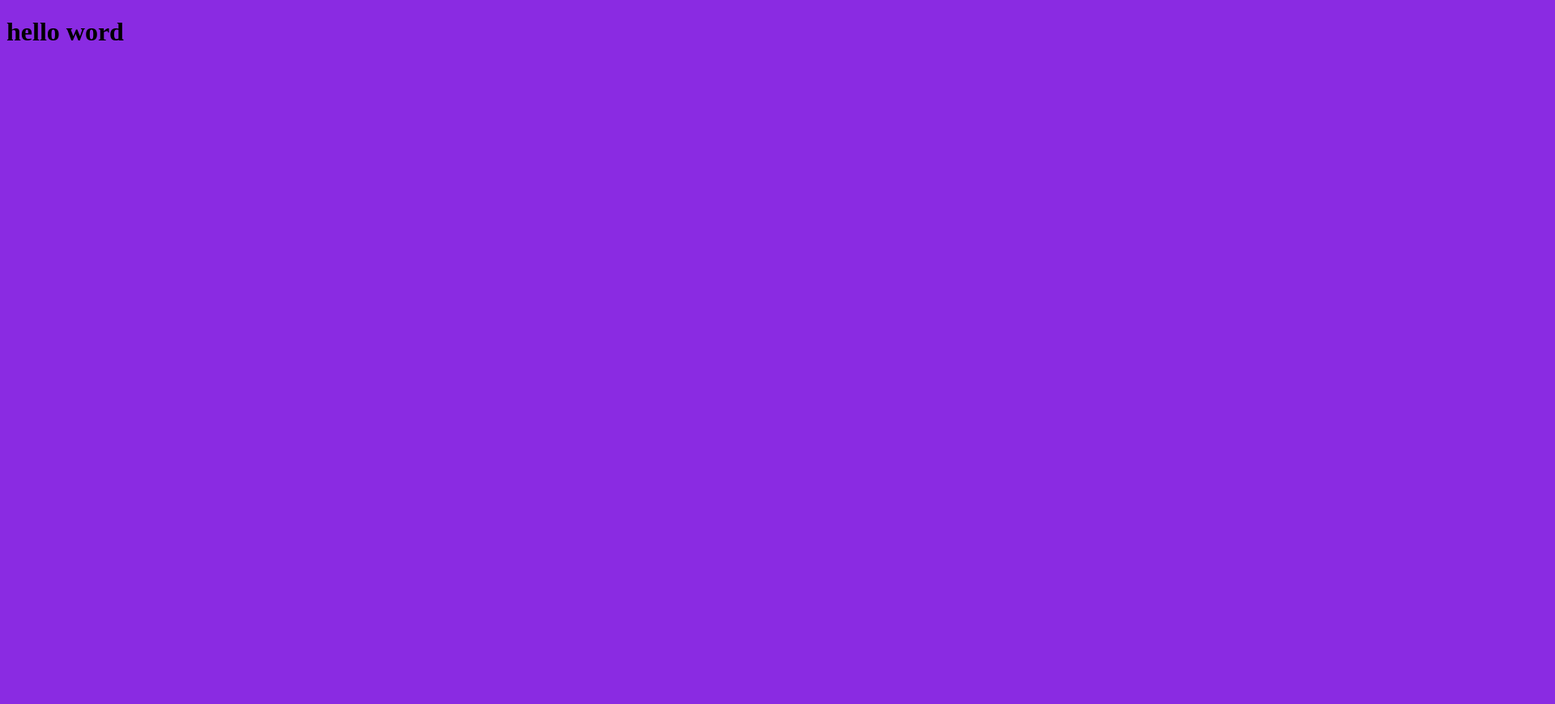
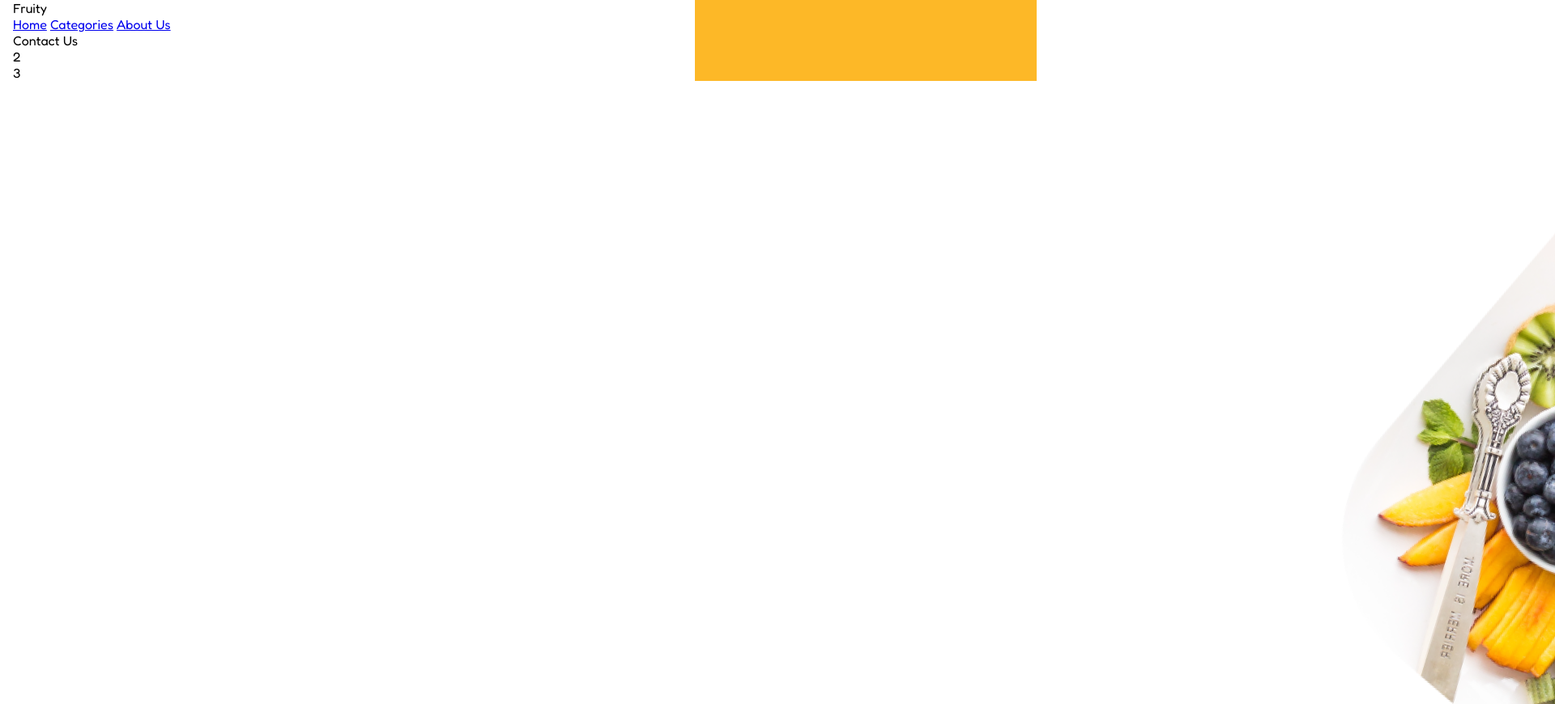
Before and after one commit to kaminin1986/test_lending_css_html, a plain HTML site: page index.html in a window 1280 px wide. Shown: the top 870 px of the page at 81% size, 1920 px wide, since content can reach past the window. Before the commit the page ends 800 px from the top, so only its background shows below. Drawn offline with Linux system fonts and the light colour scheme.

Commit message:
расположение 1 картинки

```diff
--- a/css/style.css
+++ b/css/style.css
@@ -1,3 +1,53 @@
+@import url('https://fonts.googleapis.com/css2?family=Fredoka:wght@300;400;500;600;700&display=swap');
+:root{
+    /*Colors */
+    --primary: #FDB827;
+    --dark: #233506;
+    --light: #FFF;
+    --bg: #FFF9F2;
+
+    /* Sizes */
+    --content_width: 1170px;
+
+}
+*{
+    margin: 0;
+    box-sizing: border-box;
+
+}
+
+
 body{
-    background-color: blueviolet;
+    font-family: 'Fredoka', sans-serif;
+
 }
+
+/* Layout*/
+.content {
+    max-width: var(--content_width);
+    z-index: 1;
+    padding: 0 16px;
+}
+
+/* first screen Blick 1 */
+.first-screen {
+    position: relative;
+
+}
+
+.first-screen__bg-segment {
+    position: absolute;
+    top: 0;
+    bottom: 0;
+    right: 0%;
+    width: 33%;
+    z-index: 0;
+    background-color: #FDB827;
+
+
+}
+
+.first-screen__bg-segment img {
+
+
+}
--- a/index.html
+++ b/index.html
@@ -8,6 +8,33 @@
     <title>Document</title>
 </head>
 <body>
-    <h1>hello word</h1>
+    <main class="wrapper">
+        <section class="first-screen">
+            <div class="first-screen__bg-segment">
+            <img src="./img/yuyuruy.png" alt="">
+            </div>
+
+            <div class="content">
+                <header class="header">
+                    <div class="logo">Fru<span>i</span>ty
+                    </div>
+                    <nav class="menu">
+                        <a href="#">Home</a>
+                        <a href="#">Categories</a>
+                        <a href="#">About Us</a>
+                    </nav>
+                    <div class="header__actions">
+                        <div class="button">Contact Us</div>
+                        <div class="button">2</div>
+                        <div class="button">3</div>
+                    </div>
+                </header>
+
+            </div>
+
+        </section>
+
+    </main>
+
 </body>
 </html>
```
Also changed, not shown: img/yuyuruy.png (added).
